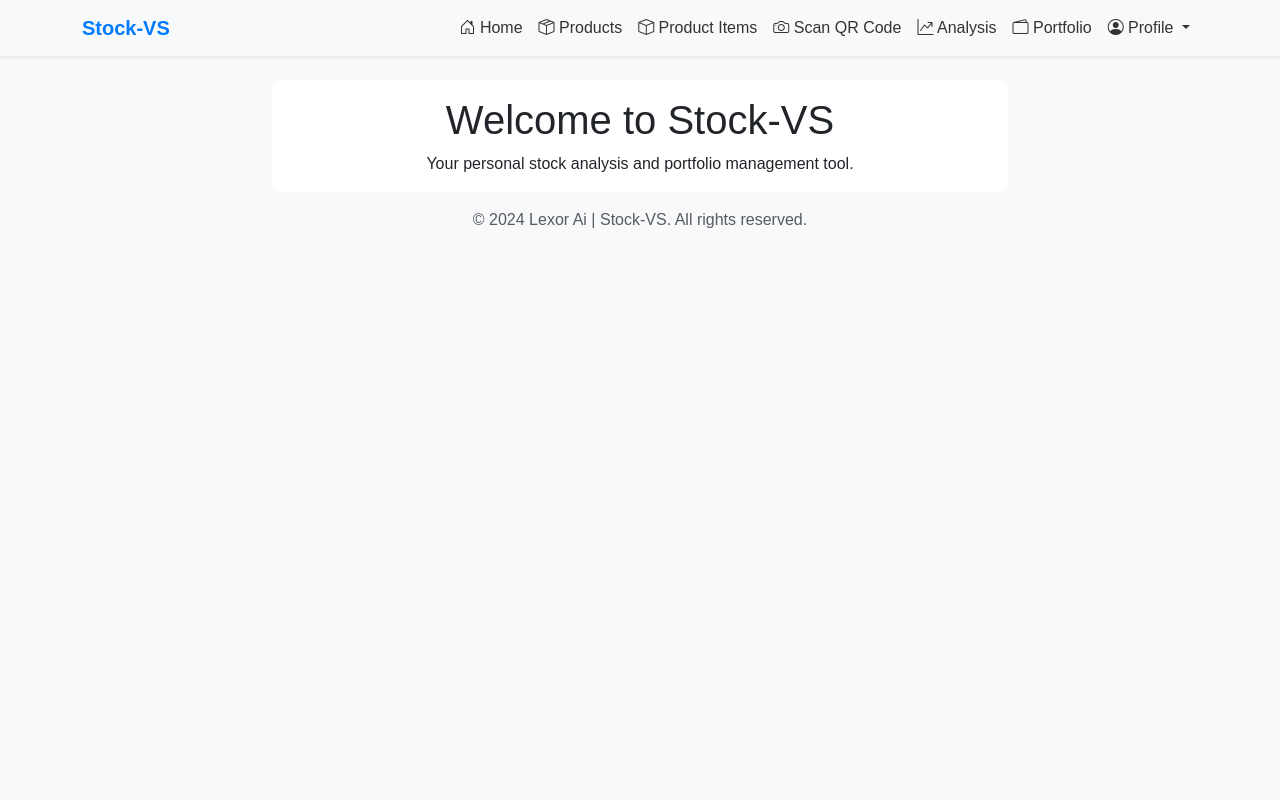
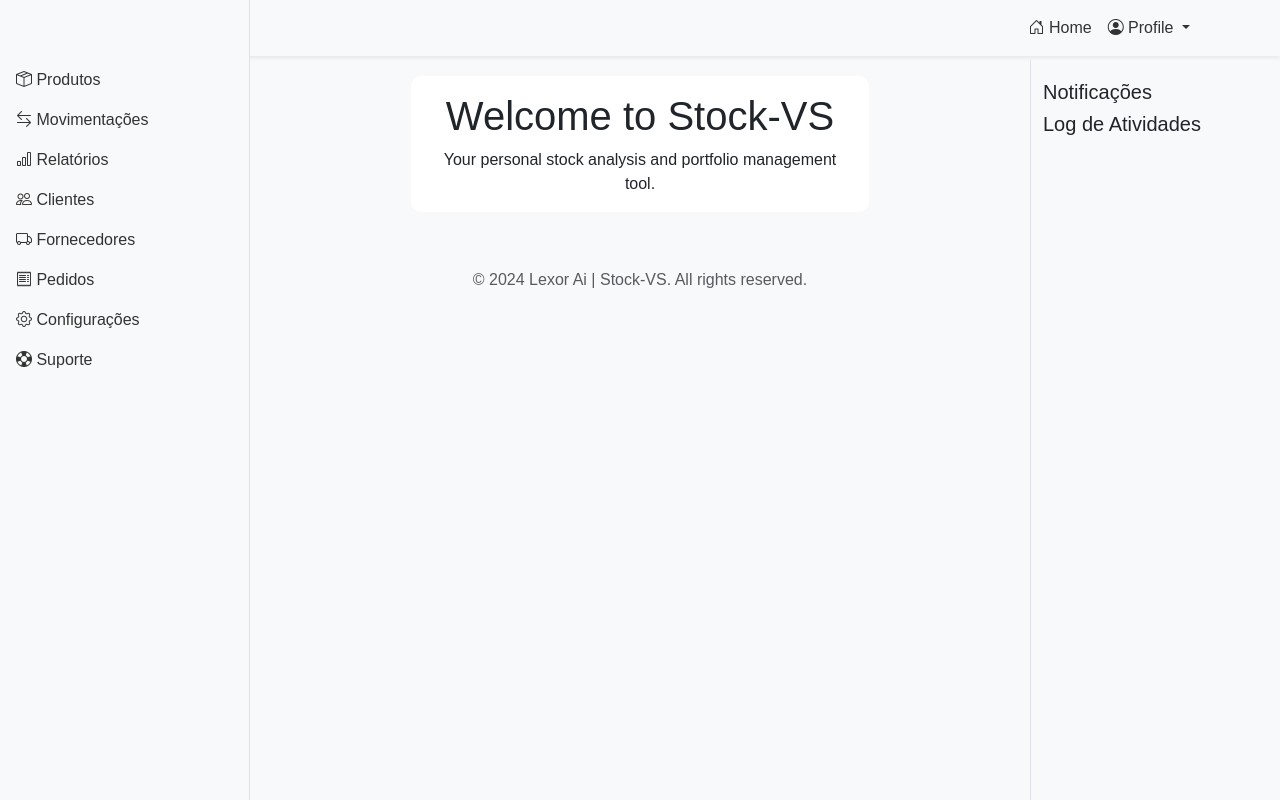
Before and after one commit to Soleoo/stock-vs, a Django app: page / in a window 1280 px wide. Run offline with Django 4.2, Linux system fonts and the light colour scheme; the visitor is signed in with stand-in values (Sample User, id 1).

Commit message:
created delete item option and changed layout

```diff
--- /dev/null
+++ b/analysis/templates/analysis/movements.html
@@ -0,0 +1,6 @@
+{% extends 'layout.html' %}
+{% block title %}Movimentações{% endblock %}
+{% block content %}
+<h1>Movimentações</h1>
+<p>Conteúdo das movimentações.</p>
+{% endblock %}
--- a/analysis/templates/analysis/product_item_detail.html
+++ b/analysis/templates/analysis/product_item_detail.html
@@ -16,6 +16,11 @@
                 <p class="card-text"><strong>QR Code:</strong></p>
                 <img src="{{ item.qr_code.url }}" alt="QR Code" class="img-fluid">
             {% endif %}
+            <form method="POST" action="{% url 'product_item_delete' item.serial_number %}">
+                {% csrf_token %}
+                <input type="hidden" name="serial_number" value="{{ item.serial_number }}">
+                <button type="submit" class="btn btn-danger mt-3">Delete</button>
+            </form>
         </div>
     </div>
 </div>
--- a/analysis/templates/analysis/product_item_list.html
+++ b/analysis/templates/analysis/product_item_list.html
@@ -18,6 +18,11 @@
                     No QR Code available
                   {% endif %}
                 </p>
+                <form method="POST" action="{% url 'product_item_delete' item.serial_number %}">
+                  {% csrf_token %}
+                  <input type="hidden" name="serial_number" value="{{ item.serial_number }}">
+                  <button type="submit" class="btn btn-danger">Delete</button>
+                </form>
               </div>
             </div>
           </a>
--- /dev/null
+++ b/analysis/templates/analysis/reports.html
@@ -0,0 +1,6 @@
+{% extends 'layout.html' %}
+{% block title %}Relatórios{% endblock %}
+{% block content %}
+<h1>Relatórios</h1>
+<p>Conteúdo dos relatórios.</p>
+{% endblock %}
--- /dev/null
+++ b/analysis/templates/analysis/settings.html
@@ -0,0 +1,6 @@
+{% extends 'layout.html' %}
+{% block title %}Configurações{% endblock %}
+{% block content %}
+<h1>Configurações</h1>
+<p>Conteúdo das configurações.</p>
+{% endblock %}
--- a/analysis/templates/layout.html
+++ b/analysis/templates/layout.html
@@ -22,24 +22,46 @@
         .nav-link:hover {
             color: #007bff;
         }
+        .sidebar {
+            height: 100vh;
+            position: fixed;
+            top: 0;
+            left: 0;
+            width: 250px;
+            padding-top: 60px;
+            background-color: #f8f9fa;
+            border-right: 1px solid #dee2e6;
+        }
+        .sidebar .nav-link {
+            color: #333;
+        }
+        .sidebar .nav-link:hover {
+            color: #007bff;
+        }
+        .content {
+            margin-left: 270px;
+            margin-right: 270px;
+            padding: 20px;
+        }
+        .notifications {
+            position: fixed;
+            top: 60px;
+            right: 0;
+            width: 250px;
+            height: 100vh;
+            background-color: #f8f9fa;
+            border-left: 1px solid #dee2e6;
+            padding-top: 20px;
+        }
         .card {
             transition: all 0.3s ease-in-out;
             border: none;
             border-radius: 10px;
+            margin-bottom: 20px;
         }
         .card:hover {
             transform: translateY(-5px);
             box-shadow: 0 1rem 3rem rgba(0,0,0,.175)!important;
-        }
-        .btn-primary {
-            background-color: #007bff;
-            border-color: #007bff;
-            transition: all 0.2s ease-in-out;
-        }
-        .btn-primary:hover {
-            background-color: #0056b3;
-            border-color: #0056b3;
-            transform: translateY(-2px);
         }
         .footer {
             background-color: #f8f9fa;
@@ -61,37 +83,15 @@
                     <li class="nav-item">
                         <a class="nav-link" href="{% url 'index' %}"><i class="bi bi-house-door"></i> Home</a>
                     </li>
-                    {% if user.is_authenticated %}
-                    <li class="nav-item">
-                        <a class="nav-link" href="{% url 'product_list' %}"><i class="bi bi-box-seam"></i> Products</a>
-                    </li>
-                    <li class="nav-item">
-                        <a class="nav-link" href="{% url 'product_item_create' %}"><i class="bi bi-box"></i> Product Items</a>
-                    </li>
-                    <li class="nav-item">
-                        <a class="nav-link" href="{% url 'scan_qrcode' %}"><i class="bi bi-camera"></i> Scan QR Code</a>
-                    </li>
-                    {% endif %}
-                    <li class="nav-item">
-                        <a class="nav-link" href="#"><i class="bi bi-graph-up"></i> Analysis</a>
-                    </li>
-                    <li class="nav-item">
-                        <a class="nav-link" href="#"><i class="bi bi-wallet2"></i> Portfolio</a>
-                    </li>
                     <li class="nav-item dropdown">
                         <a class="nav-link dropdown-toggle" href="#" id="navbarDropdown" role="button" data-bs-toggle="dropdown" aria-expanded="false">
                             <i class="bi bi-person-circle"></i> Profile
                         </a>
                         <ul class="dropdown-menu" aria-labelledby="navbarDropdown">
-                            {% if user.is_authenticated %}
                             <li><a class="dropdown-item" href="{% url 'profile' %}"><i class="bi bi-person"></i> My Profile</a></li>
                             <li><a class="dropdown-item" href="#"><i class="bi bi-gear"></i> Settings</a></li>
                             <li><hr class="dropdown-divider"></li>
                             <li><a class="dropdown-item" href="{% url 'logout' %}"><i class="bi bi-box-arrow-right"></i> Logout</a></li>
-                            {% else %}
-                                <li><a class="dropdown-item" href="{% url 'register' %}"><i class="bi bi-person-plus"></i> Create Account</a></li>
-                                <li><a class="dropdown-item" href="{% url 'login' %}"><i class="bi bi-box-arrow-in-right"></i> Login</a></li>
-                            {% endif %}
                         </ul>
                     </li>
                 </ul>
@@ -99,10 +99,34 @@
         </div>
     </nav>
 
-    <main class="container mt-4">
+    <div class="sidebar">
+        <nav class="nav flex-column">
+            <a class="nav-link" href="{% url 'product_list' %}"><i class="bi bi-box-seam"></i> Produtos</a>
+            <a class="nav-link" href="{% url 'movements' %}"><i class="bi bi-arrow-left-right"></i> Movimentações</a>
+            <a class="nav-link" href="{% url 'reports' %}"><i class="bi bi-bar-chart"></i> Relatórios</a>
+            <a class="nav-link" href="#"><i class="bi bi-people"></i> Clientes</a>
+            <a class="nav-link" href="#"><i class="bi bi-truck"></i> Fornecedores</a>
+            <a class="nav-link" href="#"><i class="bi bi-receipt"></i> Pedidos</a>
+            <a class="nav-link" href="{% url 'settings' %}"><i class="bi bi-gear"></i> Configurações</a>
+            <a class="nav-link" href="#"><i class="bi bi-life-preserver"></i> Suporte</a>
+        </nav>
+    </div>
+
+    <div class="content">
+        <div class="row">
+            <div class="col-md-12">
                 {% block content %}
                 {% endblock %}
-    </main>
+            </div>
+        </div>
+    </div>
+
+    <div class="notifications">
+        <div class="container">
+            <h5>Notificações</h5>
+            <h5>Log de Atividades</h5>
+        </div>
+    </div>
 
     {% include 'footer.html' %}
 
--- a/analysis/urls.py
+++ b/analysis/urls.py
@@ -20,8 +20,11 @@ urlpatterns = [
     path('product-items/create/', views.product_item_create, name='product_item_create'),
     path('product-items/<str:serial_number>/', views.product_item_detail, name='product_items_detail'),
     path('product-items/<int:pk>/edit/', views.product_item_update, name='product_item_update'),
-    path('product-items/<int:pk>/delete/', views.product_item_delete, name='product_item_delete'),
+    path('product-items/<str:serial_number>/delete/', views.product_item_delete, name='product_item_delete'),
     path('generate_serial_and_qrcode/', views.generate_serial_and_qrcode, name='generate_serial_and_qrcode'),
+    path('movements/', views.movements, name='movements'),
+    path('reports/', views.reports, name='reports'),
+    path('settings/', views.settings, name='settings'),
     path('scan-qrcode/', views.scan_qrcode, name='scan_qrcode')
 ]
 if settings.DEBUG:
--- a/analysis/views.py
+++ b/analysis/views.py
@@ -187,11 +187,18 @@ def product_item_update(request, pk):
         form = ProductItemForm(instance=item)
     return render(request, 'analysis/product_item_form.html', {'form': form})
 
-def product_item_delete(request, pk):
-    item = get_object_or_404(ProductItem, pk=pk)
+def product_item_delete(request, serial_number):
+    item = get_object_or_404(ProductItem, serial_number=serial_number)
     if request.method == 'POST':
-        item.delete()
-        return redirect(reverse('product_item_list'))
+        product_id = item.product.id
+        api_url = os.environ.get('API_DELETE_ITEM').replace('{serial_number}', serial_number)
+        response = requests.delete(api_url)
+
+        if response.status_code == 200:
+            item.delete()
+            return redirect(reverse('product_item_list', kwargs={'product_id': product_id}))
+        else:
+            return JsonResponse({'error': 'Failed to delete item via API', 'status_code': response.status_code}, status=response.status_code)
     return render(request, 'analysis/product_item_confirm_delete.html', {'item': item})
 
 
@@ -209,6 +216,7 @@ def generate_serial_and_qrcode(request):
 
     qr_code_api_url = os.environ.get('API_QR_GEN_URL')
     qr_code_response = requests.post(qr_code_api_url, json={'serial_number': new_serial})
+    print(qr_code_response)
 
     if qr_code_response.status_code == 200:
         qr_code_image_base64 = qr_code_response.json().get('qr_code')
@@ -235,12 +243,17 @@ def generate_serial_and_qrcode(request):
 def scan_qrcode(request):
     if request.method == 'POST':
         image_data = request.POST.get('image')
+
+        objects = ProductItem.objects.filter()
+        print(objects)
+
         if image_data:
             api_url = os.environ.get('API_QR_SCAN_URL')
             response = requests.post(api_url, data={'image': image_data})
             if response.status_code == 200:
                 product_info = response.json()
-                return JsonResponse({'success': True, 'product_info': product_info['serial_number']})
+                serial_number = product_info['serial_number']
+                return JsonResponse({'success': True, 'product_info': serial_number})
             else:
                 return JsonResponse({'success': False, 'error': response.status_code})
     return render(request, 'analysis/scan_qrcode.html')
@@ -248,3 +261,12 @@ def scan_qrcode(request):
 def product_item_detail(request, serial_number):
     item = get_object_or_404(ProductItem, serial_number=serial_number)
     return render(request, 'analysis/product_item_detail.html', {'item': item})
+
+def movements(request):
+    return render(request, 'analysis/movements.html')
+
+def reports(request):
+    return render(request, 'analysis/reports.html')
+
+def settings(request):
+    return render(request, 'analysis/settings.html')
```
Lines whose indentation alone changed are shown as unchanged.
